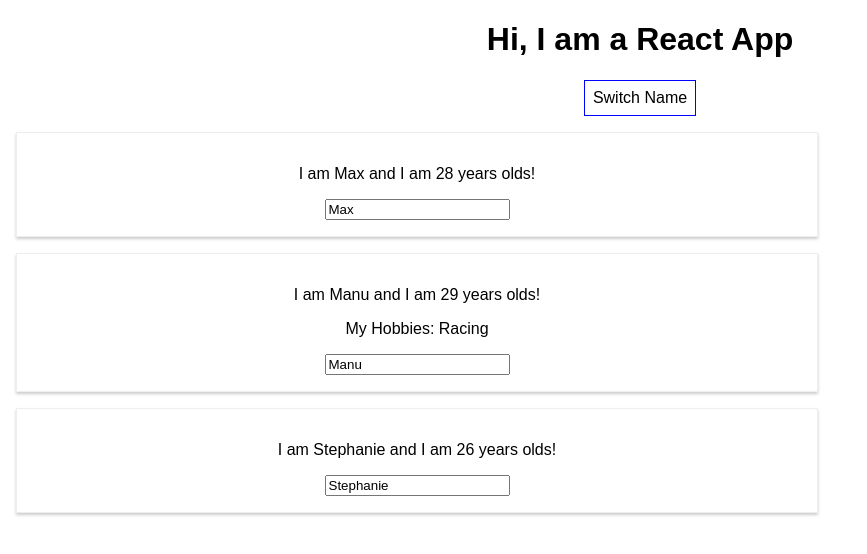
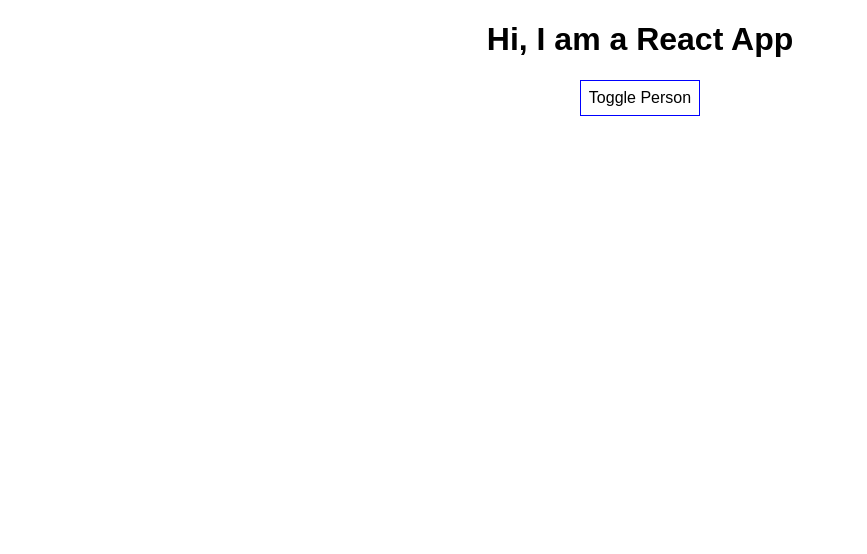
Before and after one commit to haluskua/react-complete-guide, a React (Create React App) app: page / in a window 1280 px wide. Shown: the top 554 px of the page, without its empty margins (0-867 px from the left). Built offline with nearby package versions, Linux system fonts and the light colour scheme.

Commit message:
rendering content conditionally

```diff
--- a/src/App.js
+++ b/src/App.js
@@ -16,7 +16,8 @@
         name: 'Stephanie', age: 26
       }
     ],
-  othersState: 'some other value'
+  othersState: 'some other value',
+  showPersons: false
 
 
   }
@@ -43,6 +44,10 @@
       ]
     })
   }
+  togglePersonsHandler = () => {
+    const doesShow = this.state.showPersons;
+    this.setState({showPersons: !doesShow});
+  }
   render() {
     const style = {
       backgroundColor: 'white',
@@ -50,14 +55,15 @@
       border: '1px solid blue',
       padding: '8px',
       cursor: 'pointer'
-    }
+    };
     return (
       <div className="App">
         <h1>Hi, I am a React App</h1>
-        <button style = {
-          style
-        }
-        onClick={() => this.switchNameHandler('Maximilian!!!')}>Switch Name</button>
+        <button style = {style}
+        onClick={this.togglePersonsHandler}>Toggle Person </button>
+        {
+          this.state.showPersons === true ?
+          <div>
           <Person
             name={this.state.persons[0].name}
             age={this.state.persons[0].age} />
@@ -70,6 +76,8 @@
           <Person
             name={this.state.persons[2].name}
             age={this.state.persons[2].age} />
+          </div> : null
+          }
       </div>
     );
     // return React.createElement("div", null, "h1", "Hi, I'm a React!!");
```
Lines whose indentation alone changed are shown as unchanged.
